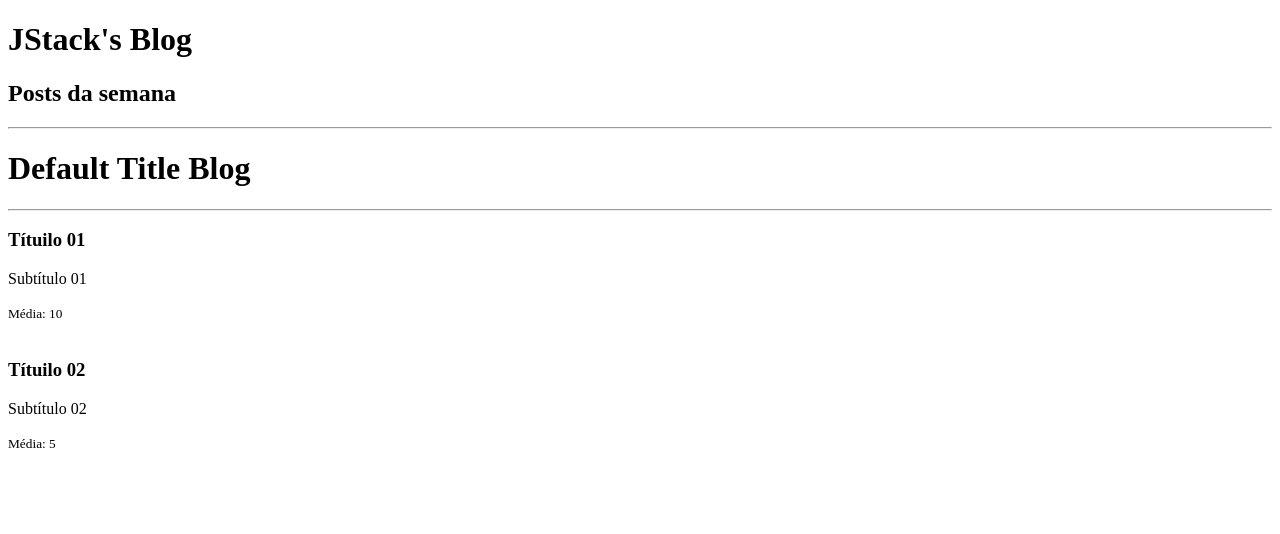
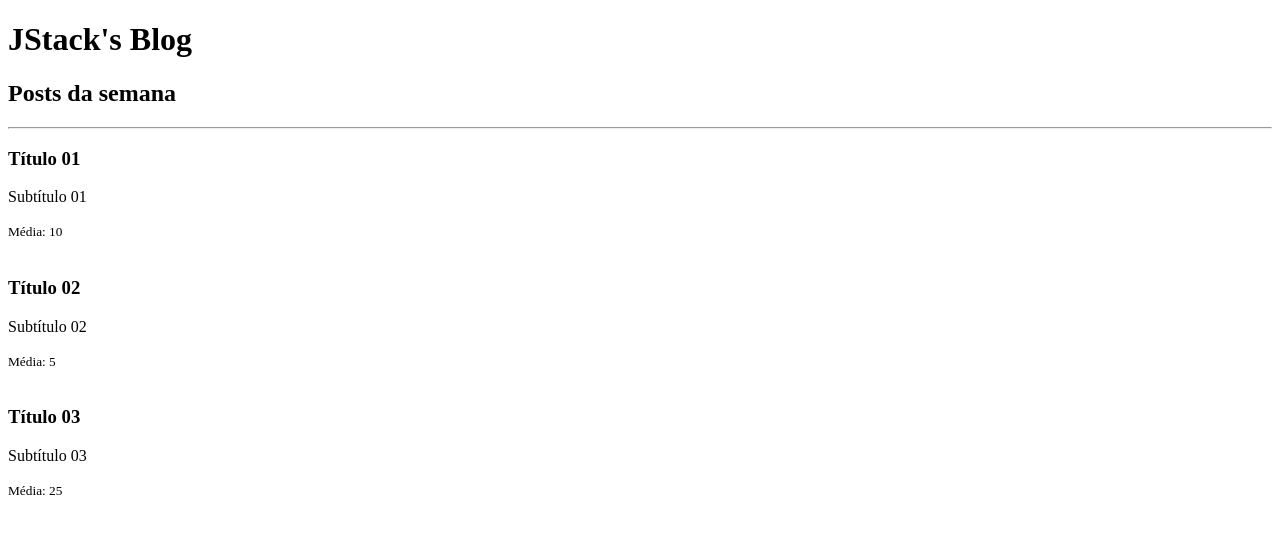
Before and after one commit to matheus-alpe/react-fundamentals, a React app: page / in a window 1280 px wide. Shown: the top 534 px of the page. Built offline with nearby package versions, Linux system fonts and the light colour scheme.

Commit message:
feat: rendering lists

```diff
--- a/src/App.js
+++ b/src/App.js
@@ -2,6 +2,23 @@ import React from 'react'
 
 import { Header, Post } from './components'
 
+const posts = [
+  {
+    title: 'Título 01',
+    subtitle: 'Subtítulo 01',
+    likes: 20
+  },
+  {
+    title: 'Título 02',
+    subtitle: 'Subtítulo 02',
+    likes: 10
+  },
+  {
+    title: 'Título 03',
+    subtitle: 'Subtítulo 03',
+    likes: 50
+  },
+]
 
 function App() {
   return (
@@ -15,23 +32,15 @@ function App() {
       <Header title="JStack's Blog">
         <h2>Posts da semana</h2>
       </Header>
-      <Header />
 
-      <Post
-        likes={20}
-        post={{
-          title: 'Títuilo 01',
-          subtitle: 'Subtítulo 01'
-        }}
-      />
+      {posts.map(post => (
+        <Post
+          key={post.title}
+          likes={post.likes}
+          post={post}
+        />
+      ))}
 
-      <Post
-        likes={10}
-        post={{
-          title: 'Títuilo 02',
-          subtitle: 'Subtítulo 02'
-        }}
-      />
     </>
   )
 }
```
